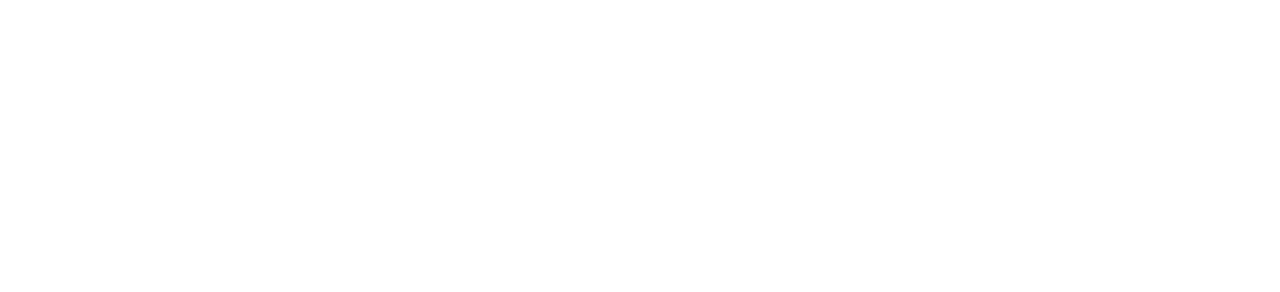
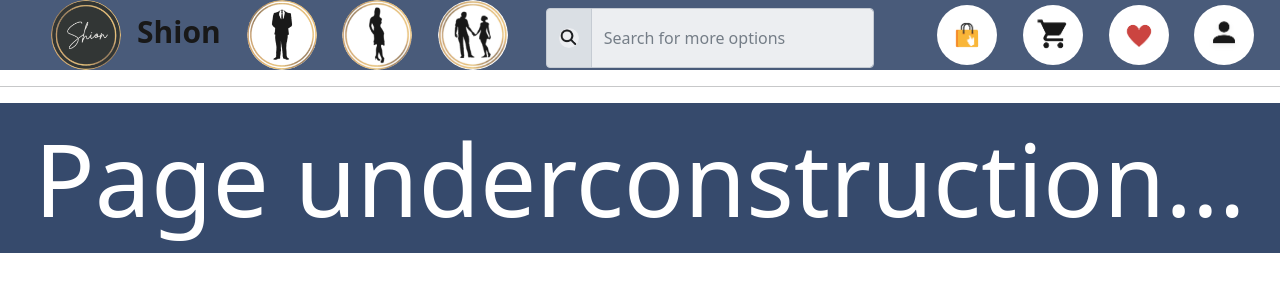
Before and after one commit to Suwanshni/Shion-Online_Shopping, a plain HTML site: page categories/women.html in a window 1280 px wide. Drawn offline with nearby package versions, Linux system fonts and the light colour scheme.

Commit message:
Commit changes

```diff
--- /dev/null
+++ b/categories/couple-stylesheet.css
@@ -0,0 +1,63 @@
+header{
+    display: grid;
+    grid-template-columns: repeat(13, auto);
+    height: 70px;
+    width:100%;
+    background-color:rgb(54, 74, 108);
+    opacity: 0.9;
+
+}
+
+header div{
+    height: 60px;
+}
+
+.logo{
+    border-radius: 50%;
+    height:70px;
+    width:70px;
+}
+
+.logo-title{
+    text-decoration: none;
+    font-size: 30px;
+    color: black;
+    font-weight: bolder;
+}
+
+.icon{
+    border-radius: 50%;
+    height:70px;
+    width:70px;
+}
+
+.search-icon{
+    border-radius: 50%;
+    height:20px;
+    width:20px;
+}
+
+.search{
+    background-color: rgb(54, 74, 108);
+    opacity: 0.9;
+}
+
+.form-control{
+    grid-column-start: 5;
+    grid-column-end: 9;
+}
+
+.right-icon{
+    border-radius: 50%;
+    height:60px;
+    width:60px;
+    margin-top: 5px;
+}
+
+p{
+    margin-top: 500px;
+    text-align: center;
+    background-color: rgb(54, 74, 108);
+    color:white;
+    font-size: 100px;
+}
--- a/categories/couple.html
+++ b/categories/couple.html
@@ -0,0 +1,38 @@
+<!DOCTYPE html>
+<html lang="en">
+<head>
+    <meta charset="UTF-8">
+    <meta http-equiv="X-UA-Compatible" content="IE=edge">
+    <meta name="viewport" content="width=device-width, initial-scale=1.0">
+    <link href="women-stylesheet.css" rel="stylesheet">
+    <link href="https://cdn.jsdelivr.net/npm/bootstrap@5.0.2/dist/css/bootstrap.min.css"
+    rel="stylesheet" integrity="sha384-EVSTQN3/azprG1Anm3QDgpJLIm9Nao0Yz1ztcQTwFspd3yD65VohhpuuCOmLASjC"
+    crossorigin="anonymous">
+    <title>Shion Couple-Apparels</title>
+</head>
+<body>
+    <header>
+        <div></div>
+        <div></div>
+        <div><a href="../index.html" class="logo-title"><img class="logo" src ="../images/icon.png" alt="">&nbsp; Shion</a></div>
+        <div><a href="men.html" target="_blank"><img class="icon" src ="../images/men-icon.png" alt=""></a></div>
+        <div><a href="women.html" target="_blank"><img class="icon" src ="../images/women-icon.png" alt=""></a></div>
+        <div><a href="couple.html" target="_blank"><img class="icon" src ="../images/couple-icon.png" alt=""></a></div>
+        <div class="search"><nav class="navbar navbar-light bg-color:goldenrod ">
+          <form class="container-fluid">
+            <div class="input-group">
+              <span class="input-group-text" id="basic-addon1"><img class="search-icon" src="../images/search-icon.png" ></span>
+              <input type="text" class="form-control" placeholder="Search for more options"  aria-label="Username" aria-describedby="basic-addon1">
+            </div>
+          </form>
+        </nav></div>
+        <div></div>
+        <div></div>
+        <div><a href="" target="_blank" ><img class="right-icon" src ="../images/bag-icon.png" alt=""></a></div>
+        <div><a href="" target="_blank"><img class="right-icon" src ="../images/cart-icon.png" alt=""></a></div>
+        <div><a href="" target="_blank"><img class="right-icon" src ="../images/wishlist-icon.png" alt=""></a></div>
+        <div><a href="sign-in/sign-inpage.html" target="_blank"><img class="right-icon" src ="../images/profile-icon.png" alt=""></a></div>
+    </header><hr>
+    <p>Page underconstruction...</p>
+</body>
+</html>
--- /dev/null
+++ b/categories/women-stylesheet.css
@@ -0,0 +1,63 @@
+header{
+    display: grid;
+    grid-template-columns: repeat(13, auto);
+    height: 70px;
+    width:100%;
+    background-color:rgb(54, 74, 108);
+    opacity: 0.9;
+
+}
+
+header div{
+    height: 60px;
+}
+
+.logo{
+    border-radius: 50%;
+    height:70px;
+    width:70px;
+}
+
+.logo-title{
+    text-decoration: none;
+    font-size: 30px;
+    color: black;
+    font-weight: bolder;
+}
+
+.icon{
+    border-radius: 50%;
+    height:70px;
+    width:70px;
+}
+
+.search-icon{
+    border-radius: 50%;
+    height:20px;
+    width:20px;
+}
+
+.search{
+    background-color: rgb(54, 74, 108);
+    opacity: 0.9;
+}
+
+.form-control{
+    grid-column-start: 5;
+    grid-column-end: 9;
+}
+
+.right-icon{
+    border-radius: 50%;
+    height:60px;
+    width:60px;
+    margin-top: 5px;
+}
+
+p{
+    margin-top: 500px;
+    text-align: center;
+    background-color: rgb(54, 74, 108);
+    color:white;
+    font-size: 100px;
+}
--- a/categories/women.html
+++ b/categories/women.html
@@ -0,0 +1,38 @@
+<!DOCTYPE html>
+<html lang="en">
+<head>
+    <meta charset="UTF-8">
+    <meta http-equiv="X-UA-Compatible" content="IE=edge">
+    <meta name="viewport" content="width=device-width, initial-scale=1.0">
+    <link href="women-stylesheet.css" rel="stylesheet">
+    <link href="https://cdn.jsdelivr.net/npm/bootstrap@5.0.2/dist/css/bootstrap.min.css"
+    rel="stylesheet" integrity="sha384-EVSTQN3/azprG1Anm3QDgpJLIm9Nao0Yz1ztcQTwFspd3yD65VohhpuuCOmLASjC"
+    crossorigin="anonymous">
+    <title>Shion Women-Apparels</title>
+</head>
+<body>
+    <header>
+        <div></div>
+        <div></div>
+        <div><a href="../index.html" class="logo-title"><img class="logo" src ="../images/icon.png" alt="">&nbsp; Shion</a></div>
+        <div><a href="men.html" target="_blank"><img class="icon" src ="../images/men-icon.png" alt=""></a></div>
+        <div><a href="women.html" target="_blank"><img class="icon" src ="../images/women-icon.png" alt=""></a></div>
+        <div><a href="couple.html" target="_blank"><img class="icon" src ="../images/couple-icon.png" alt=""></a></div>
+        <div class="search"><nav class="navbar navbar-light bg-color:goldenrod ">
+          <form class="container-fluid">
+            <div class="input-group">
+              <span class="input-group-text" id="basic-addon1"><img class="search-icon" src="../images/search-icon.png" ></span>
+              <input type="text" class="form-control" placeholder="Search for more options"  aria-label="Username" aria-describedby="basic-addon1">
+            </div>
+          </form>
+        </nav></div>
+        <div></div>
+        <div></div>
+        <div><a href="" target="_blank" ><img class="right-icon" src ="../images/bag-icon.png" alt=""></a></div>
+        <div><a href="" target="_blank"><img class="right-icon" src ="../images/cart-icon.png" alt=""></a></div>
+        <div><a href="" target="_blank"><img class="right-icon" src ="../images/wishlist-icon.png" alt=""></a></div>
+        <div><a href="sign-in/sign-inpage.html" target="_blank"><img class="right-icon" src ="../images/profile-icon.png" alt=""></a></div>
+    </header><hr>
+    <p>Page underconstruction...</p>
+</body>
+</html>
```
Also changed, not shown: categories/men.html (+0 -1 lines).
